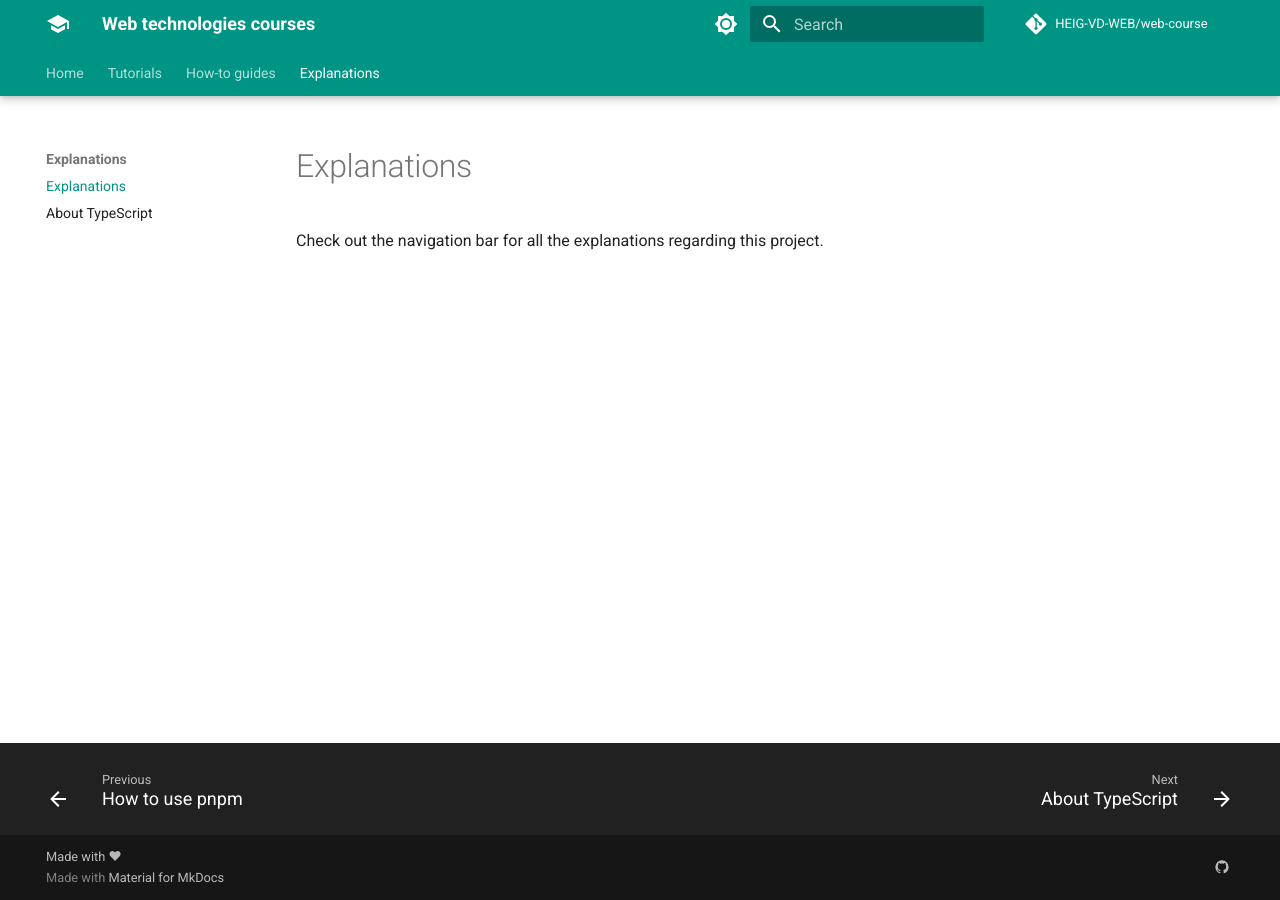
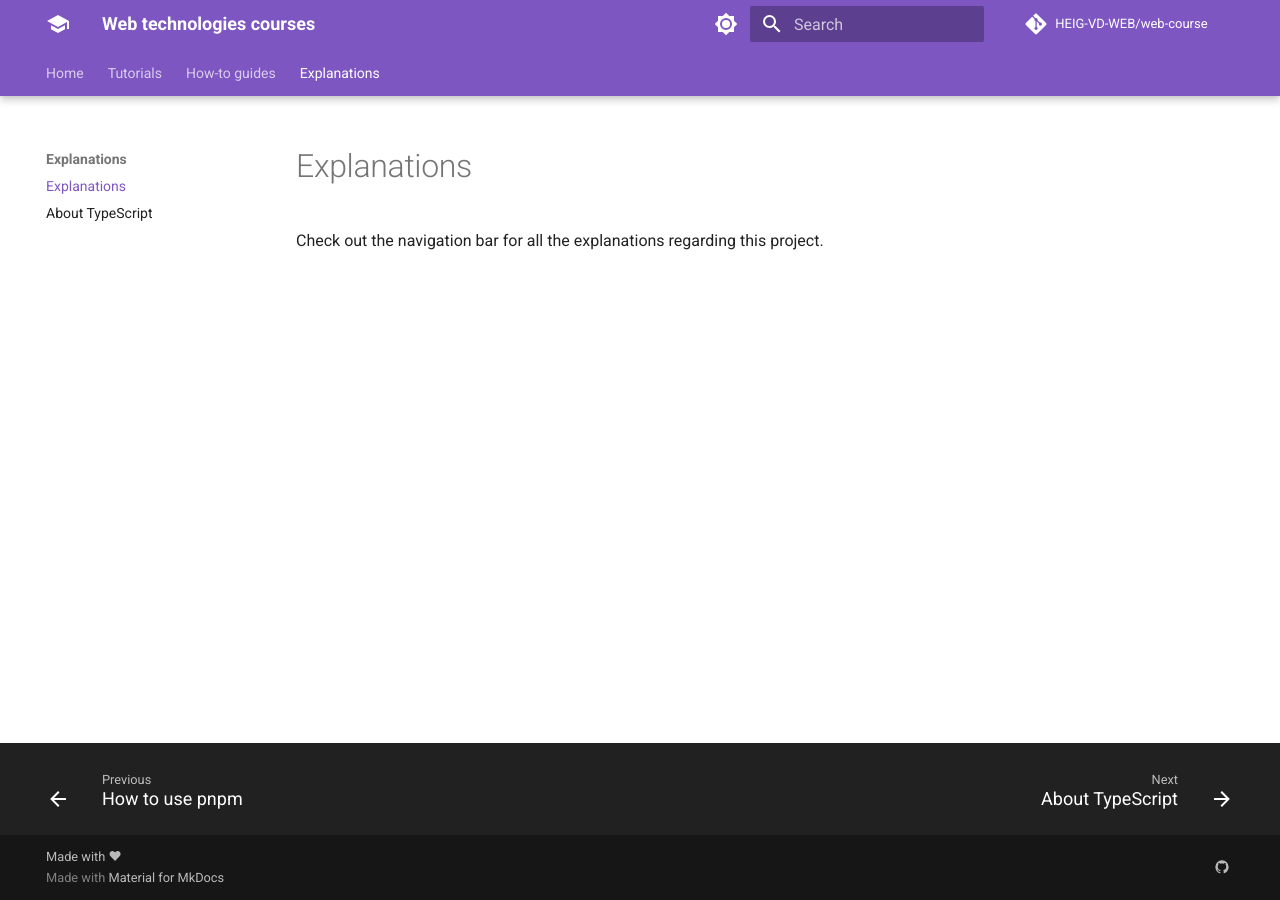
Before and after one commit to HEIG-VD-WEB/web-course, an MkDocs documentation site: the page built from docs/explanations/index.md, in a window 1280 px wide. Built offline with MkDocs 1.6.1 and Material for MkDocs 9.7.7, drawn with Linux system fonts in a browser that asks for light colours; comment, search, counter and statistics services are not loaded.

Commit message:
change to feminism color

```diff
--- a/mkdocs.yml
+++ b/mkdocs.yml
@@ -34,16 +34,16 @@ theme:
     # Palette toggle for light mode
     - media: "(prefers-color-scheme: light)"
       scheme: default
-      primary: teal
-      accent: teal
+      primary: deep purple
+      accent: deep purple
       toggle:
         icon: material/brightness-7
         name: Switch to dark mode
     # Palette toggle for dark mode
     - media: "(prefers-color-scheme: dark)"
       scheme: slate
-      primary: blue grey
-      accent: blue grey
+      primary: deep purple
+      accent: deep purple
       toggle:
         icon: material/brightness-4
         name: Switch to light mode
```
